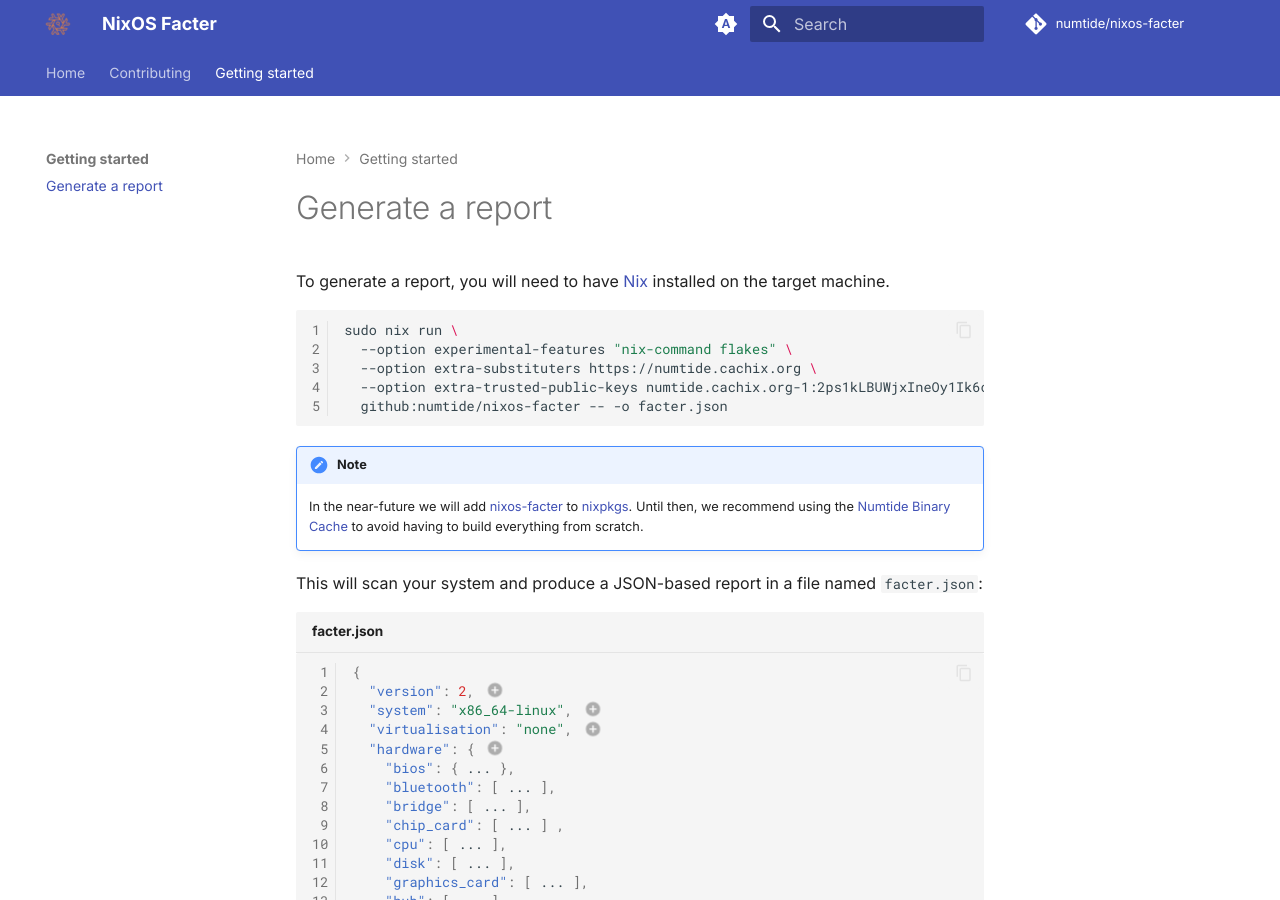
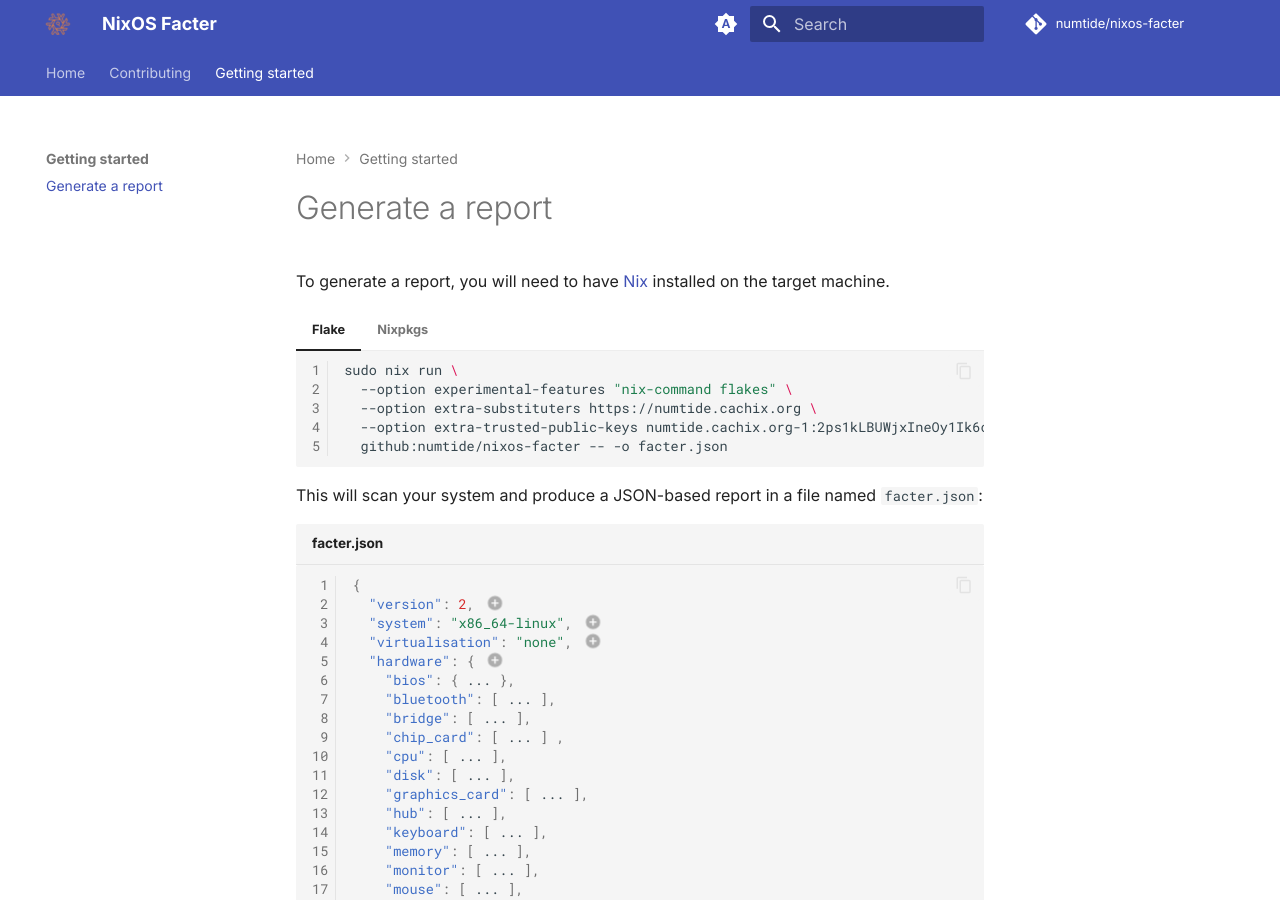
Before and after one commit to numtide/nixos-facter, an MkDocs documentation site: the page built from docs/content/getting-started/generate-report.md, in a window 1280 px wide and 900 px high. Built offline with MkDocs 1.6.1 and Material for MkDocs 9.7.7, drawn with Linux system fonts in a browser that asks for light colours; comment, search, counter and statistics services are not loaded; the version menu is left out.

Commit message:
doc: update getting started
Now that nixos-facter is in nixpkgs, it's possible to run it from there as well as the flake.

````diff
--- a/docs/content/getting-started/generate-report.md
+++ b/docs/content/getting-started/generate-report.md
@@ -2,18 +2,21 @@
 
 To generate a report, you will need to have [Nix] installed on the target machine.
 
-```shell
-sudo nix run \
-  --option experimental-features "nix-command flakes" \
-  --option extra-substituters https://numtide.cachix.org \
-  --option extra-trusted-public-keys numtide.cachix.org-1:2ps1kLBUWjxIneOy1Ik6cQjb41X0iXVXeHigGmycPPE= \
-  github:numtide/nixos-facter -- -o facter.json
-```
+=== "Flake"
 
-!!! note
+    ```shell
+    sudo nix run \
+      --option experimental-features "nix-command flakes" \
+      --option extra-substituters https://numtide.cachix.org \
+      --option extra-trusted-public-keys numtide.cachix.org-1:2ps1kLBUWjxIneOy1Ik6cQjb41X0iXVXeHigGmycPPE= \
+      github:numtide/nixos-facter -- -o facter.json
+    ```
 
-    In the near-future we will add [nixos-facter] to [nixpkgs]. Until then, we recommend using the [Numtide Binary Cache]
-    to avoid having to build everything from scratch.
+=== "Nixpkgs"
+
+    ```shell
+    sudo nix run nixpkgs#nixos-facter -- -o facter.json
+    ```
 
 This will scan your system and produce a JSON-based report in a file named `facter.json`:
 
````
